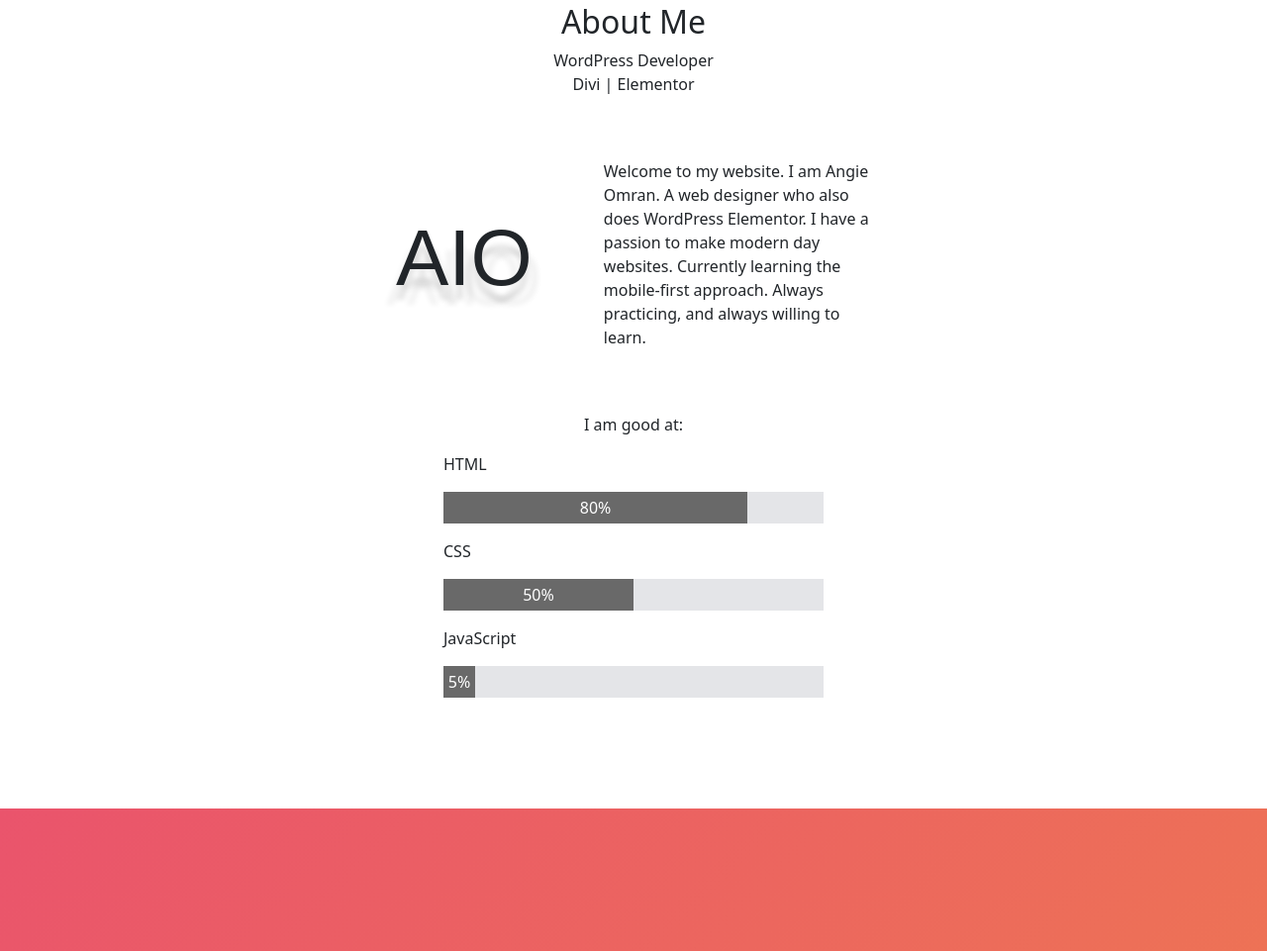
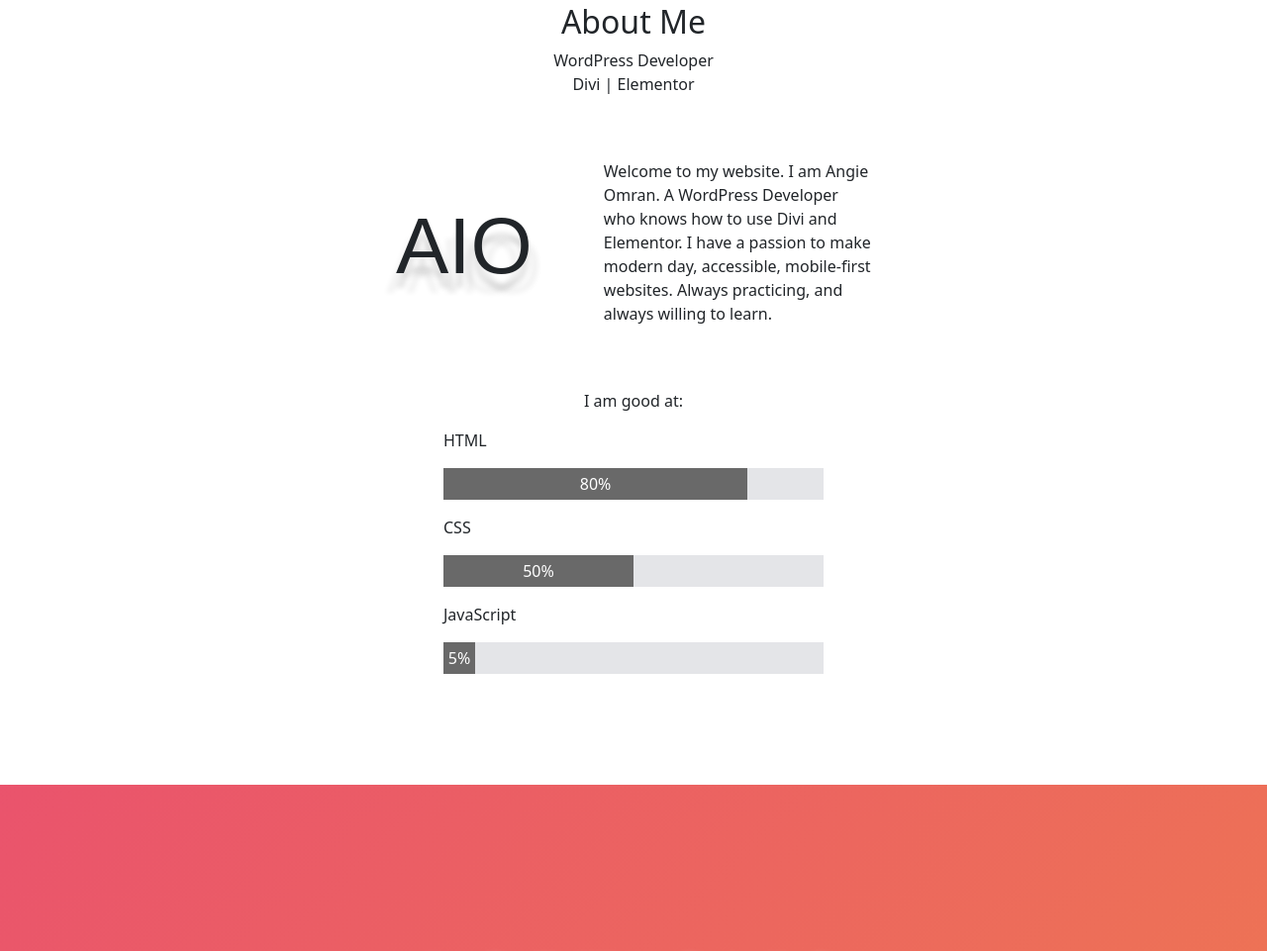
Before and after one commit to aiomran/aiomran.github.io, a plain HTML site: page index.html in a window 1280 px wide. Shown: the part 893-1854 px from the top of the page at 99% size. Drawn offline with nearby package versions, Linux system fonts and the light colour scheme; a web font is replaced by a local one.

Commit message:
updated about me info

```diff
--- a/index.html
+++ b/index.html
@@ -47,7 +47,7 @@
                     <h2 class="aio">AIO</h2>
                 </div>
                 <div class="info">
-                    <p>Welcome to my website. I am Angie Omran. A web designer who also does WordPress Elementor. I have a passion to make modern day websites. Currently learning the mobile-first approach. Always practicing, and always willing to learn.</p>
+                    <p>Welcome to my website. I am Angie Omran. A WordPress Developer who knows how to use Divi and Elementor. I have a passion to make modern day, accessible, mobile-first websites. Always practicing, and always willing to learn.</p>
                 </div>
             </div>
 
```
